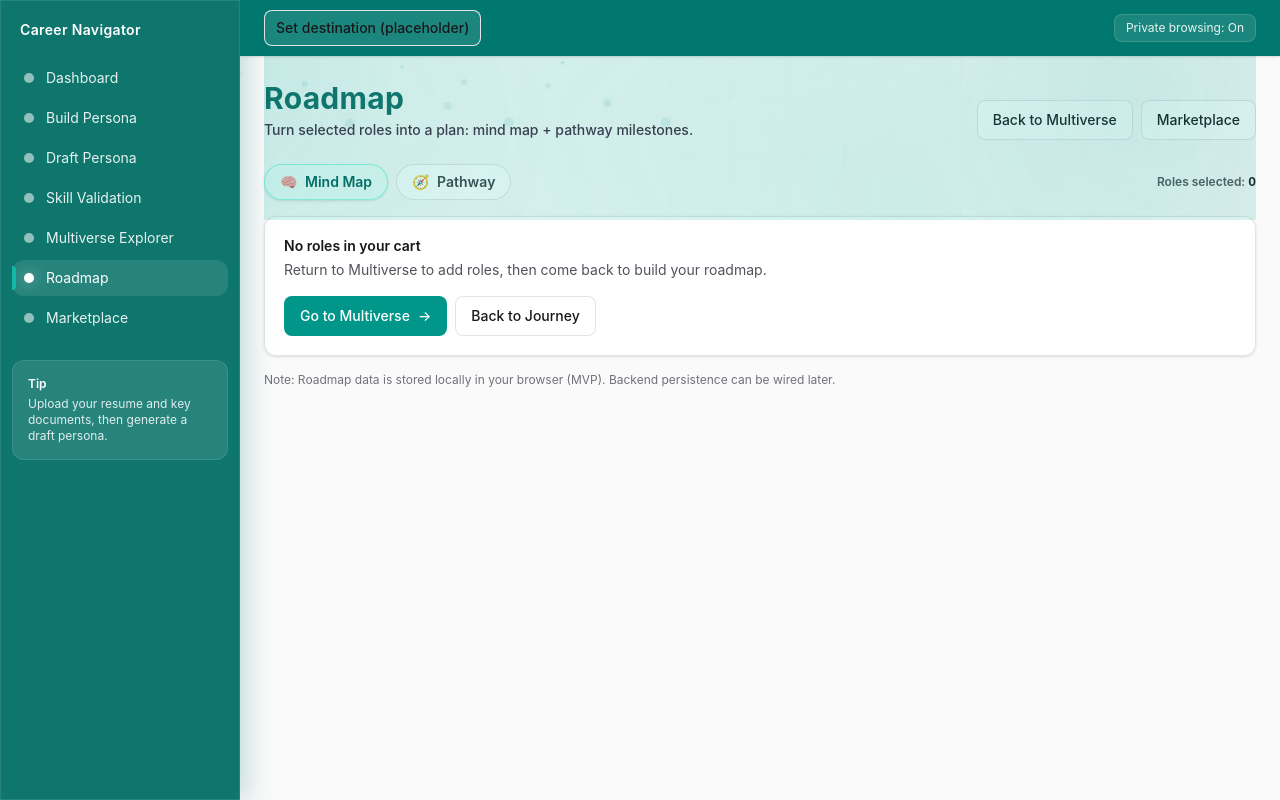
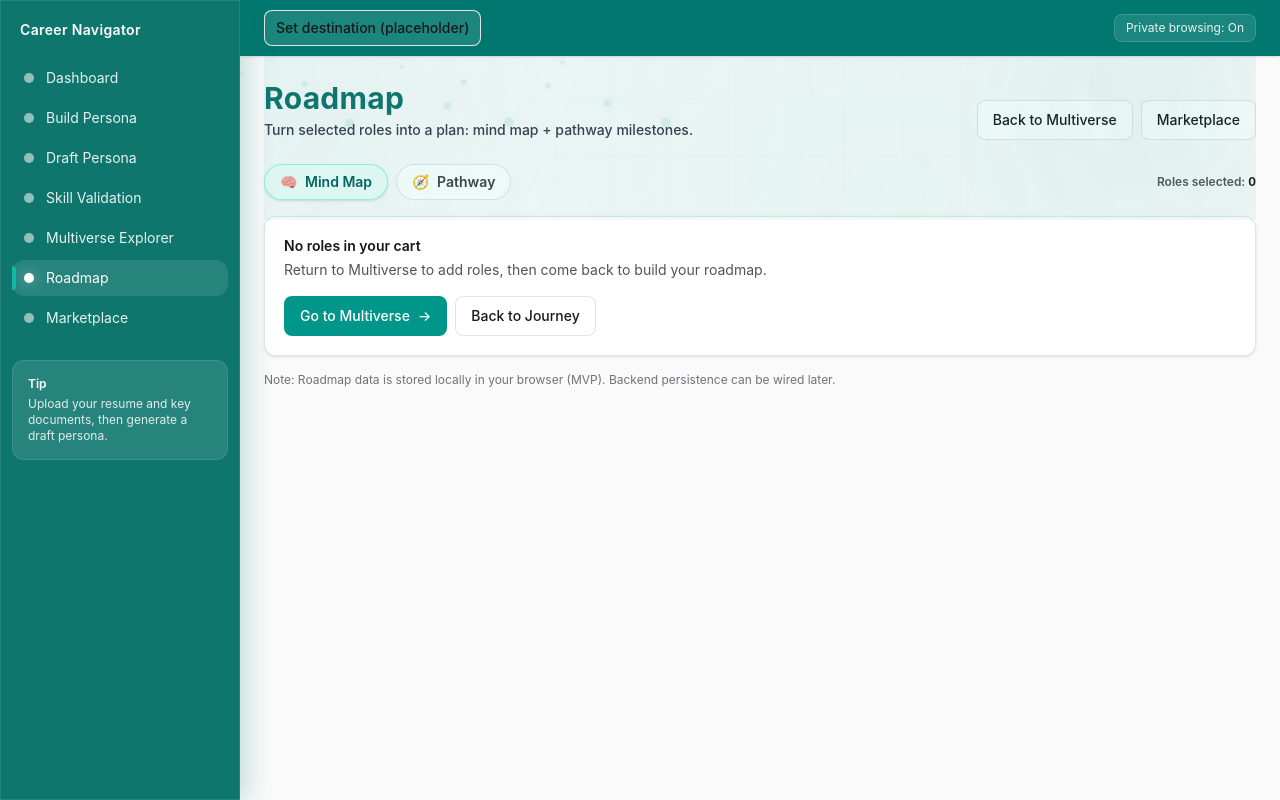
Before and after one commit to kavia-common/career-nav-22736, a Next.js app: page /journey/roadmap in a window 1280 px wide. Built offline with nearby package versions, Linux system fonts and the light colour scheme.

Commit message:
Checkpoint 61 - cm85e0f10d

```diff
--- a/src/styles/globals.css
+++ b/src/styles/globals.css
@@ -877,15 +877,18 @@ body {
   }
 }
 
-/* Page-level ambient background */
+/* Page-level ambient background
+   NOTE: keep this extremely subtle. The shared MultiverseHeading reuses these layers.
+   If the alpha values are too high, the top-of-page area looks like a light teal overlay.
+*/
 .cn-mv-ambient {
   position: absolute;
   inset: -30%;
   background:
-    radial-gradient(circle at 16% 30%, rgba(20, 184, 166, 0.22), transparent 56%),
-    radial-gradient(circle at 74% 34%, rgba(13, 148, 136, 0.14), transparent 60%),
-    radial-gradient(circle at 60% 82%, rgba(45, 212, 191, 0.12), transparent 55%);
-  filter: blur(6px);
+    radial-gradient(circle at 16% 30%, rgba(20, 184, 166, 0.08), transparent 58%),
+    radial-gradient(circle at 74% 34%, rgba(13, 148, 136, 0.06), transparent 62%),
+    radial-gradient(circle at 60% 82%, rgba(45, 212, 191, 0.05), transparent 58%);
+  filter: blur(8px);
 }
 
 .cn-mv-grid {
```
Also changed, not shown: .knowledge/.knowledge.json, .knowledge/src_components_layout_MultiverseHeading.tsx.json, .knowledge/src_styles_globals.css.json.
